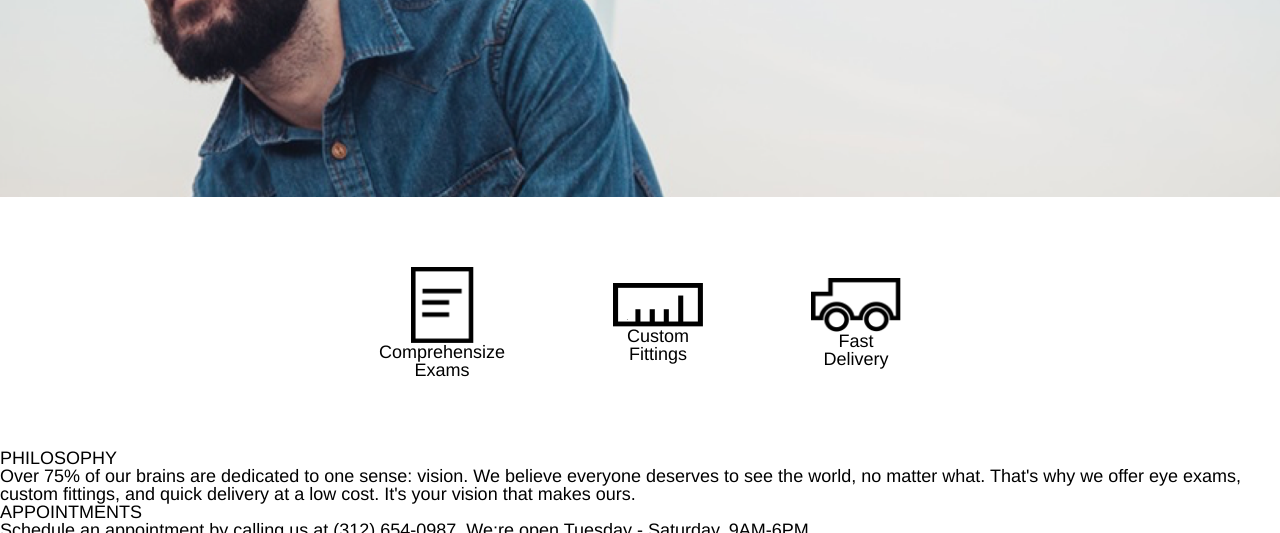
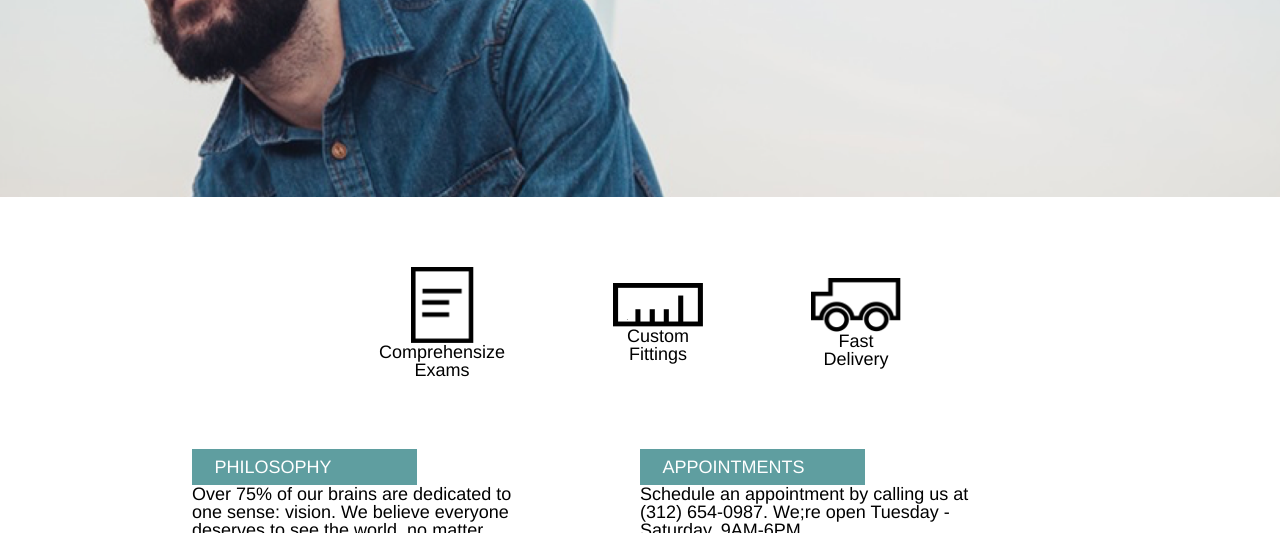
Before and after one commit to ggrabelsander/TortoiseShell, a plain HTML site: page index.html in a window 1280 px wide. Shown: the part 343-876 px from the top of the page. Drawn offline with Linux system fonts and the light colour scheme; files that its build step writes are made by us from their sources.

Commit message:
Add css to info banner

```diff
--- a/index.html
+++ b/index.html
@@ -47,11 +47,11 @@
     <div class="info-banner">
       <div class="info-item">
         <h3>PHILOSOPHY</h3>
-        <p>Over 75% of our brains are dedicated to one sense: vision. We believe everyone deserves to see the world, no matter what. That's why we offer eye exams, custom fittings, and quick delivery at a low cost. It's your vision that makes ours.</p>
+        <p>Over 75% of our brains are dedicated to <br>one sense: vision. We believe everyone <br>deserves to see the world, no matter<br>what. That's why we offer eye exams, <br>custom fittings, and quick delivery at a <br>low cost. It's your vision that makes ours.</p>
       </div>
       <div class="info-item">
         <h3>APPOINTMENTS</h3>
-        <p>Schedule an appointment by calling us at (312) 654-0987. We;re open Tuesday - Saturday, 9AM-6PM.</p>
+        <p>Schedule an appointment by calling us at <br>(312) 654-0987. We;re open Tuesday - <br>Saturday, 9AM-6PM.</p>
       </div>
     </div>
 
--- a/resources/css/style.css
+++ b/resources/css/style.css
@@ -98,3 +98,20 @@ body {
 #truck {
   width: 5rem;
 }
+.info-banner {
+  display: flex;
+  justify-content: center;
+}
+.info-item {
+  width: 35%;
+}
+.info-item h3 {
+  font-size: 1rem;
+  background-color: cadetblue;
+  width: 10rem;
+  color: white;
+  padding: .5rem 1.25rem;
+}
+.info-item p {
+
+}
```
